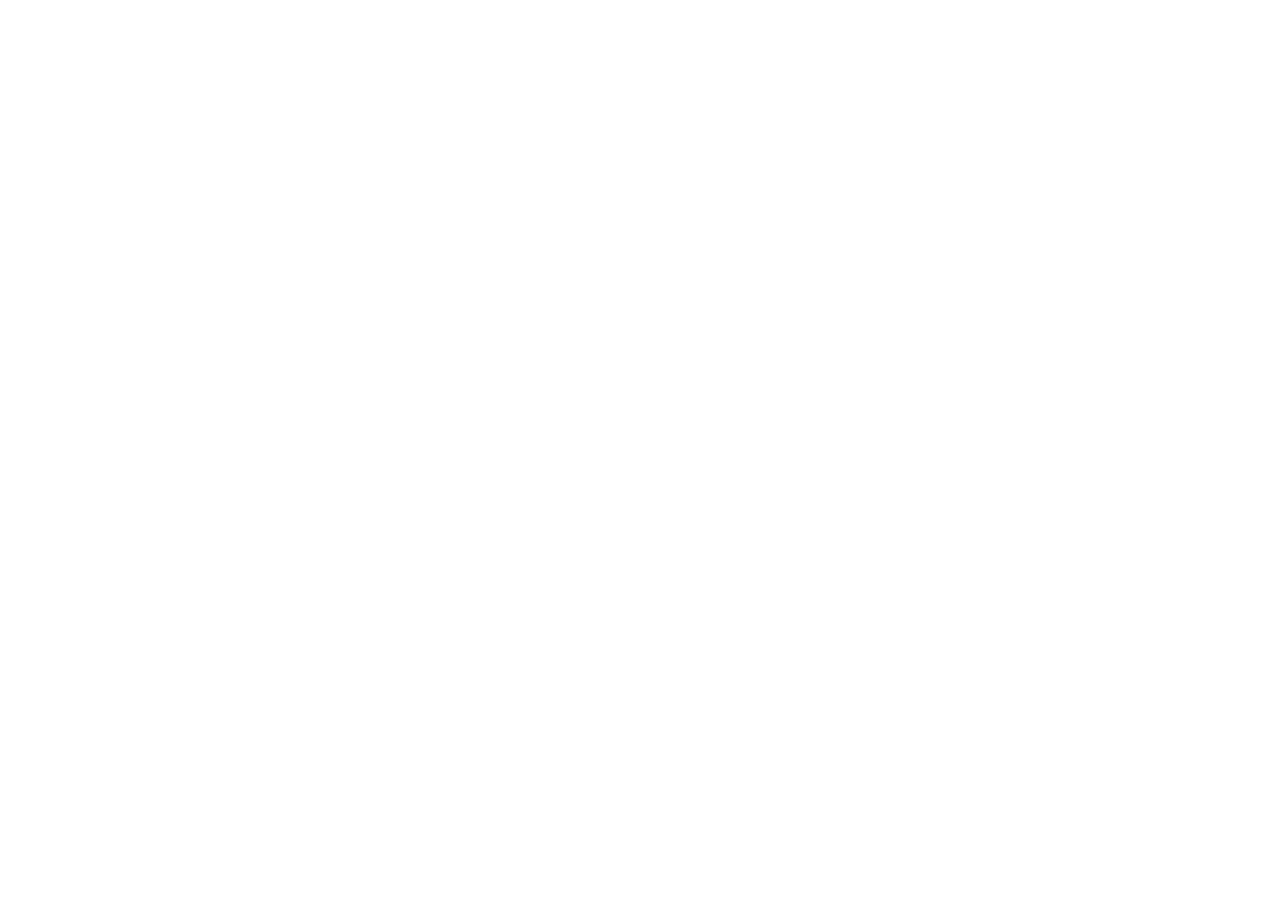
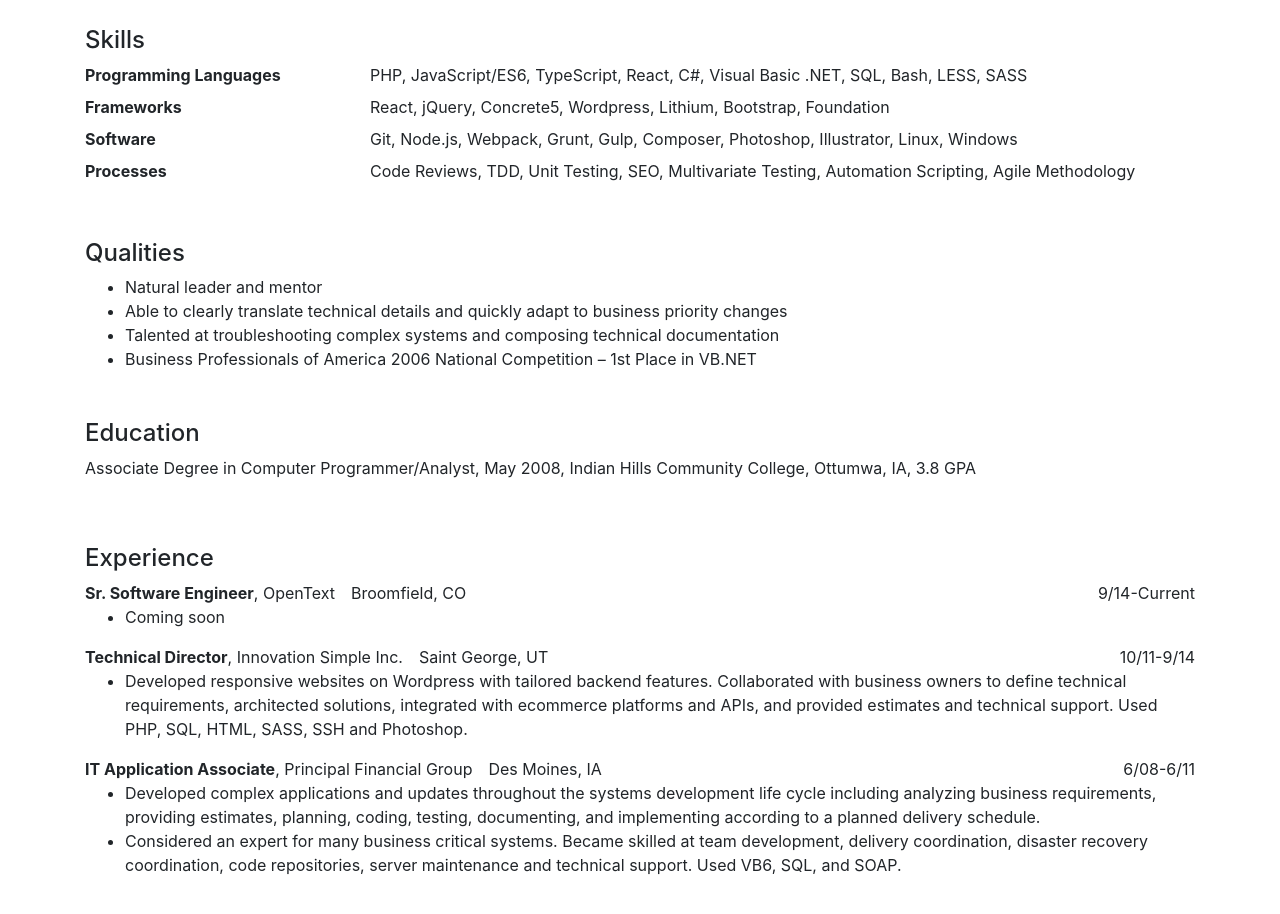
Before and after one commit to meyer678/resume, a React (Create React App) app: page / in a window 1280 px wide. Shown: the part 560-1474 px from the top of the page. Before the commit the page ends 800 px from the top, so only its background shows below. Built offline with nearby package versions, Linux system fonts and the light colour scheme.

Commit message:
Building app in main.jsx with content organized in content.json

```diff
--- a/src/app.jsx
+++ /dev/null
@@ -1,27 +0,0 @@
-import React from 'react';
-import Header from './components/header';
-
-// import About
-// import Skills
-// import Education
-// import Experience
-// import Footer
-
-class App extends React.Component {
-  render() {
-    return (
-      <div>
-        <Header />
-        {/*
-          <About />
-          <Skills />
-          <Education />
-          <Experience />
-          <Footer />
-        */}
-      </div>
-    );
-  }
-}
-
-export default App;
--- a/src/components/header.jsx
+++ /dev/null
@@ -1,26 +0,0 @@
-import React from 'react'
-import { Jumbotron, Container, Row, Col, Image } from 'react-bootstrap';
-import headshot from '../images/headshot.png';
-
-class Header extends React.Component {
-  render() {
-    return (
-      <Jumbotron fluid className="header">
-        <Container>
-          <Row className="justify-content-sm-center align-items-center">
-            <Col xs={5} sm={4} md={3}>
-              <Image src={headshot} roundedCircle />
-            </Col>
-            <Col xs={7} sm={6} md={4}>
-              <h2>Adrian Meyer</h2>
-              <h5>Software Engineer</h5>
-              <p>meyer678@gmail.com</p>
-            </Col>
-          </Row>
-        </Container>
-      </Jumbotron>
-    );
-  }
-}
-
-export default Header;
--- /dev/null
+++ b/src/data/content.json
@@ -0,0 +1,79 @@
+{
+    "header": {
+        "name": "Adrian Meyer",
+        "title": "Software Engineer",
+        "email": "meyer678@gmail.com"
+    },
+    "about": {
+        "heading": "About Me",
+        "statement": "Full stack devloper with a passion for learning and leading by example.",
+        "linkText": "Read more"
+    },
+    "skills": {
+        "heading": "Skills",
+        "categorySkills": [
+            {
+                "title": "Programming Languages",
+                "content": "PHP, JavaScript/ES6, TypeScript, React, C#, Visual Basic .NET, SQL, Bash, LESS, SASS"
+            },
+            {
+                "title": "Frameworks",
+                "content": "React, jQuery, Concrete5, Wordpress, Lithium, Bootstrap, Foundation"
+            },
+            {
+                "title": "Software",
+                "content": "Git, Node.js, Webpack, Grunt, Gulp, Composer, Photoshop, Illustrator, Linux, Windows"
+            },
+            {
+                "title": "Processes",
+                "content": "Code Reviews, TDD, Unit Testing, SEO, Multivariate Testing, Automation Scripting, Agile Methodology"
+            }
+        ]
+    },
+    "qualities": {
+        "heading": "Qualities",
+        "list": [
+            "Natural leader and mentor",
+            "Able to clearly translate technical details and quickly adapt to business priority changes",
+            "Talented at troubleshooting complex systems and composing technical documentation",
+            "Business Professionals of America 2006 National Competition – 1st Place in VB.NET"
+        ]
+    },
+    "education": {
+        "heading": "Education",
+        "content": "Associate Degree in Computer Programmer/Analyst, May 2008, Indian Hills Community College, Ottumwa, IA, 3.8 GPA"
+    },
+    "experience": {
+        "heading": "Experience",
+        "positions": [
+            {
+                "title": "Sr. Software Engineer",
+                "company": "OpenText",
+                "location": "Broomfield, CO",
+                "date": "9/14-Current",
+                "items": [
+                    "Coming soon"
+                ]
+            },
+            {
+                "title": "Technical Director",
+                "company": "Innovation Simple Inc.",
+                "location": "Saint George, UT",
+                "date": "10/11-9/14",
+                "items": [
+                    "Developed responsive websites on Wordpress with tailored backend features. Collaborated with business owners to define technical requirements, architected solutions, integrated with ecommerce platforms and APIs, and provided estimates and technical support. Used PHP, SQL, HTML, SASS, SSH and Photoshop."
+                ]
+            },
+            {
+                "title": "IT Application Associate",
+                "company": "Principal Financial Group",
+                "location": "Des Moines, IA",
+                "date": "6/08-6/11",
+                "items": [
+                    "Developed complex applications and updates throughout the systems development life cycle including analyzing business requirements, providing estimates, planning, coding, testing, documenting, and implementing according to a planned delivery schedule.",
+                    "Considered an expert for many business critical systems. Became skilled at team development, delivery coordination, disaster recovery coordination, code repositories, server maintenance and technical support. Used VB6, SQL, and SOAP."
+                ]
+            }
+        ]
+    }
+}
--- a/src/index.jsx
+++ b/src/index.jsx
@@ -1,7 +1,8 @@
 import React from 'react';
 import ReactDOM from 'react-dom';
-import App from './app';
+import Main from './pages/main';
+
 import 'bootstrap/dist/css/bootstrap.min.css';
 import './index.css';
 
-ReactDOM.render(<App />, document.getElementById('root'));
+ReactDOM.render(<Main />, document.getElementById('root'));
--- /dev/null
+++ b/src/pages/main.jsx
@@ -0,0 +1,169 @@
+import React from 'react'
+import { Jumbotron, Container, Row, Col, Image } from 'react-bootstrap';
+import headshot from '../images/headshot.png';
+import content from '../data/content.json';
+
+class Main extends React.Component {
+  render() {
+    return (
+      <div>
+        <Header />
+        <About />
+        <Skills />
+        <Qualities />
+        <Education />
+        <Experience />
+      </div>
+    );
+  }
+}
+
+class Header extends React.Component {
+  render() {
+    const data = content.header;
+    return (
+      <Jumbotron fluid className="header">
+        <Container>
+          <Row className="justify-content-sm-center align-items-center">
+            <Col xs={5} sm={4} md={3}>
+              <Image src={headshot} roundedCircle />
+            </Col>
+            <Col xs={7} sm={6} md={4}>
+              <h2>{data.name}</h2>
+              <h5>{data.title}</h5>
+              <p>{data.email}</p>
+            </Col>
+          </Row>
+        </Container>
+      </Jumbotron>
+    );
+  }
+}
+
+class About extends React.Component {
+  render() {
+    const data = content.about;
+    return (
+      <section className="about my-5">
+        <Container>
+          <Row>
+            <Col>
+              <h4>{data.heading}</h4>
+              <p className="lead">{data.statement}</p>
+              <a href="/resume/bio">{data.linkText}</a>
+            </Col>
+          </Row>
+        </Container>
+      </section>
+    );
+  }
+}
+
+class Skills extends React.Component {
+  render() {
+    const data = content.skills;
+    return (
+      <section className="skills my-5">
+        <Container>
+          <Row>
+            <Col>
+              <h4>{data.heading}</h4>
+            </Col>
+          </Row>
+          <dl className="row">
+            {data.categorySkills.map((object) => {
+              return [
+                <dt className="col-sm-3">{object.title}</dt>,
+                <dd className="col-sm-9">{object.content}</dd>
+              ]
+            })}
+          </dl>
+        </Container>
+      </section>
+    );
+  }
+}
+
+class Qualities extends React.Component {
+  render() {
+    const data = content.qualities;
+    return (
+      <section className="qualities my-5">
+        <Container>
+          <Row>
+            <Col>
+              <h4>{data.heading}</h4>
+              <ul className="mb-0">
+                {data.list.map((value) => {
+                  return <li>{value}</li>
+                })}
+              </ul>
+            </Col>
+          </Row>
+        </Container>
+      </section>
+    );
+  }
+}
+
+class Education extends React.Component {
+  render() {
+    const data = content.education;
+    return (
+      <section className="education my-5">
+        <Container>
+          <Row>
+            <Col>
+              <h4>{data.heading}</h4>
+              <p>{data.content}</p>
+            </Col>
+          </Row>
+        </Container>
+      </section>
+    );
+  }
+}
+
+class Experience extends React.Component {
+  render() {
+    const data = content.experience;
+    return (
+      <section className="experience my-5">
+        <Container>
+          <Row>
+            <Col>
+              <h4>{data.heading}</h4>
+            </Col>
+          </Row>
+          {data.positions.map((object) => {
+            return ([
+              <Row>
+                <Col sm={9}>
+                  <strong>{object.title}</strong>
+                  {object.company.length &&
+                    <React.Fragment>, {object.company}</React.Fragment>
+                  }
+                  {object.location.length &&
+                    <span className="pl-3">{object.location}</span>
+                  }
+                </Col>
+                <Col sm={3} className="text-right">{object.date}</Col>
+              </Row>,
+              <Row>
+                <Col>
+                  <ul>
+                    {object.items.map((value) => {
+                      return <li>{value}</li>
+                    })}
+                  </ul>
+                </Col>
+              </Row>
+            ])
+          })}
+        </Container>
+      </section>
+    );
+  }
+}
+
+export default Main;
```
